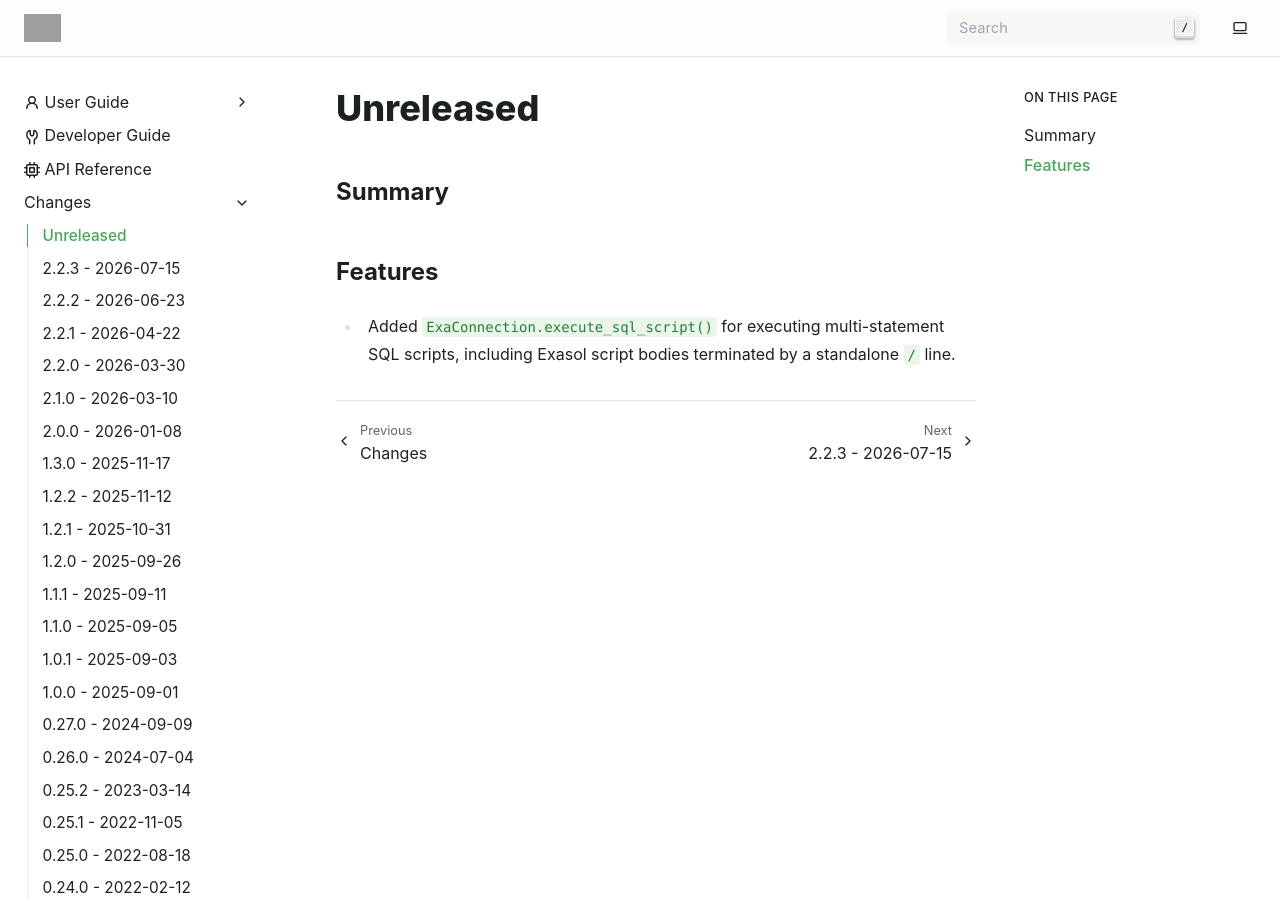
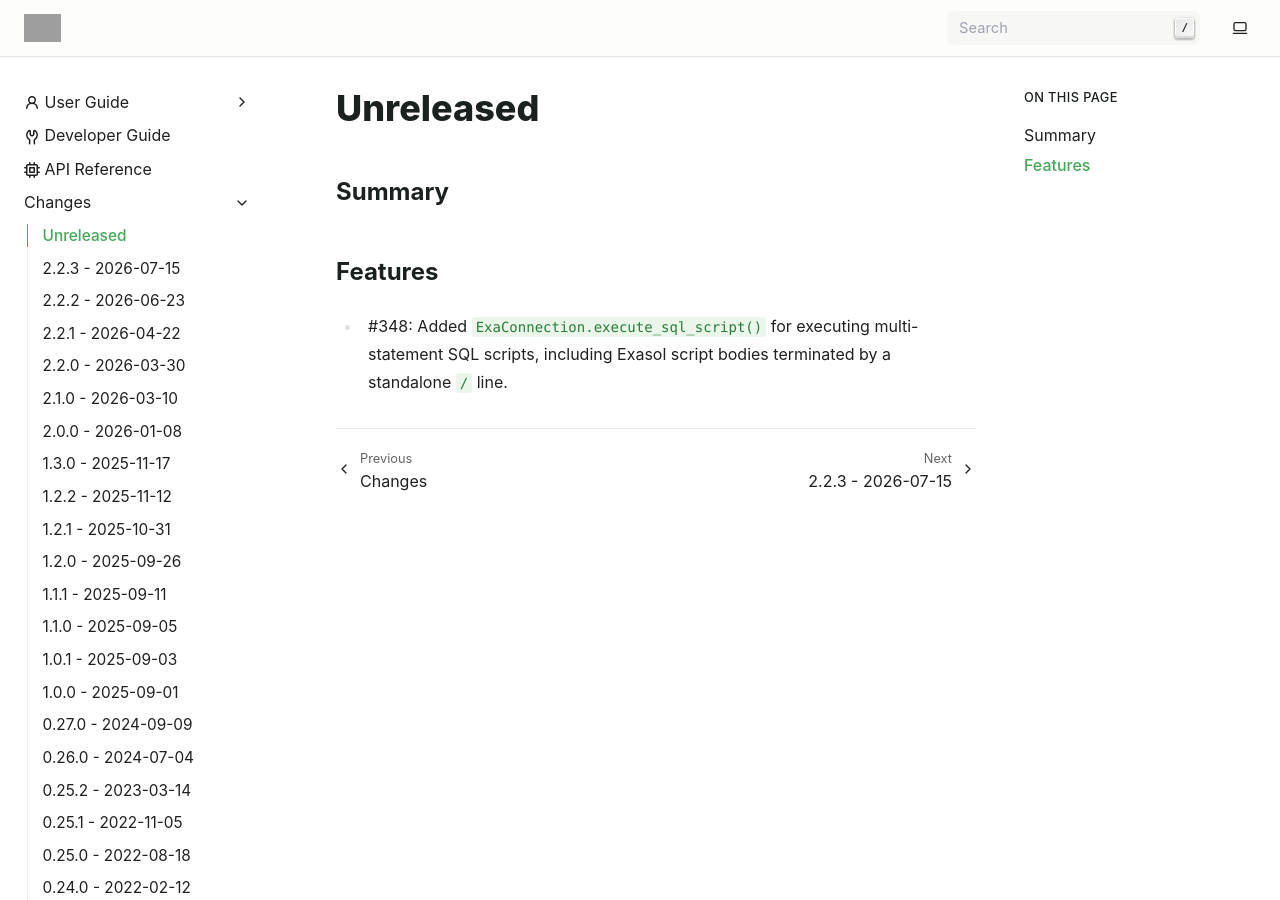
Before and after one commit to exasol/pyexasol, a Sphinx documentation site: the page built from doc/changes/unreleased.md, in a window 1280 px wide and 900 px high. Built offline with Sphinx 7.4.7, drawn with Linux system fonts in a browser that asks for light colours; grey boxes are pictures that could not be loaded.

Commit message:
Add ticket number to changelog

```diff
--- a/doc/changes/unreleased.md
+++ b/doc/changes/unreleased.md
@@ -4,5 +4,5 @@
 
 ## Features
 
-* Added `ExaConnection.execute_sql_script()` for executing multi-statement SQL
+* #348: Added `ExaConnection.execute_sql_script()` for executing multi-statement SQL
   scripts, including Exasol script bodies terminated by a standalone `/` line.
```
